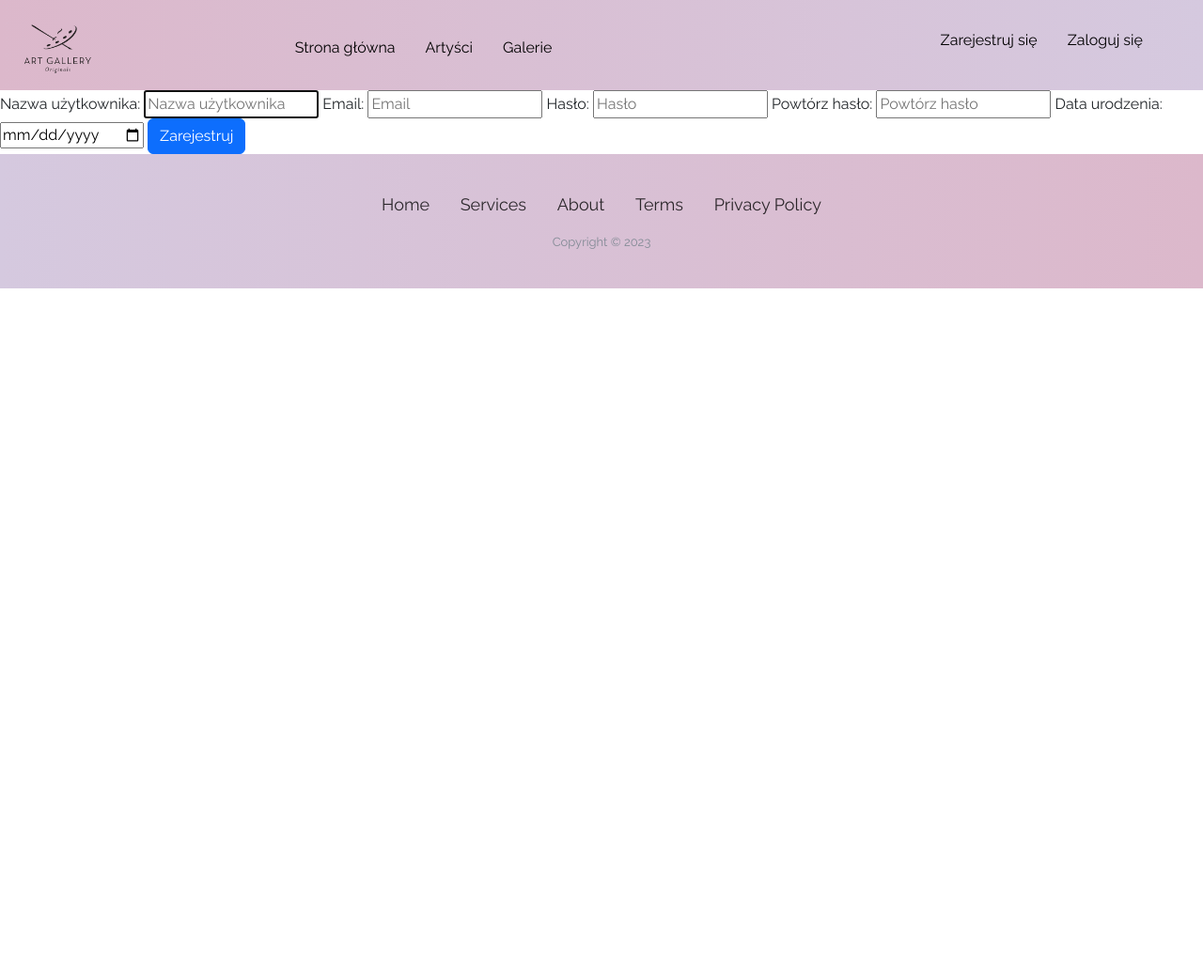
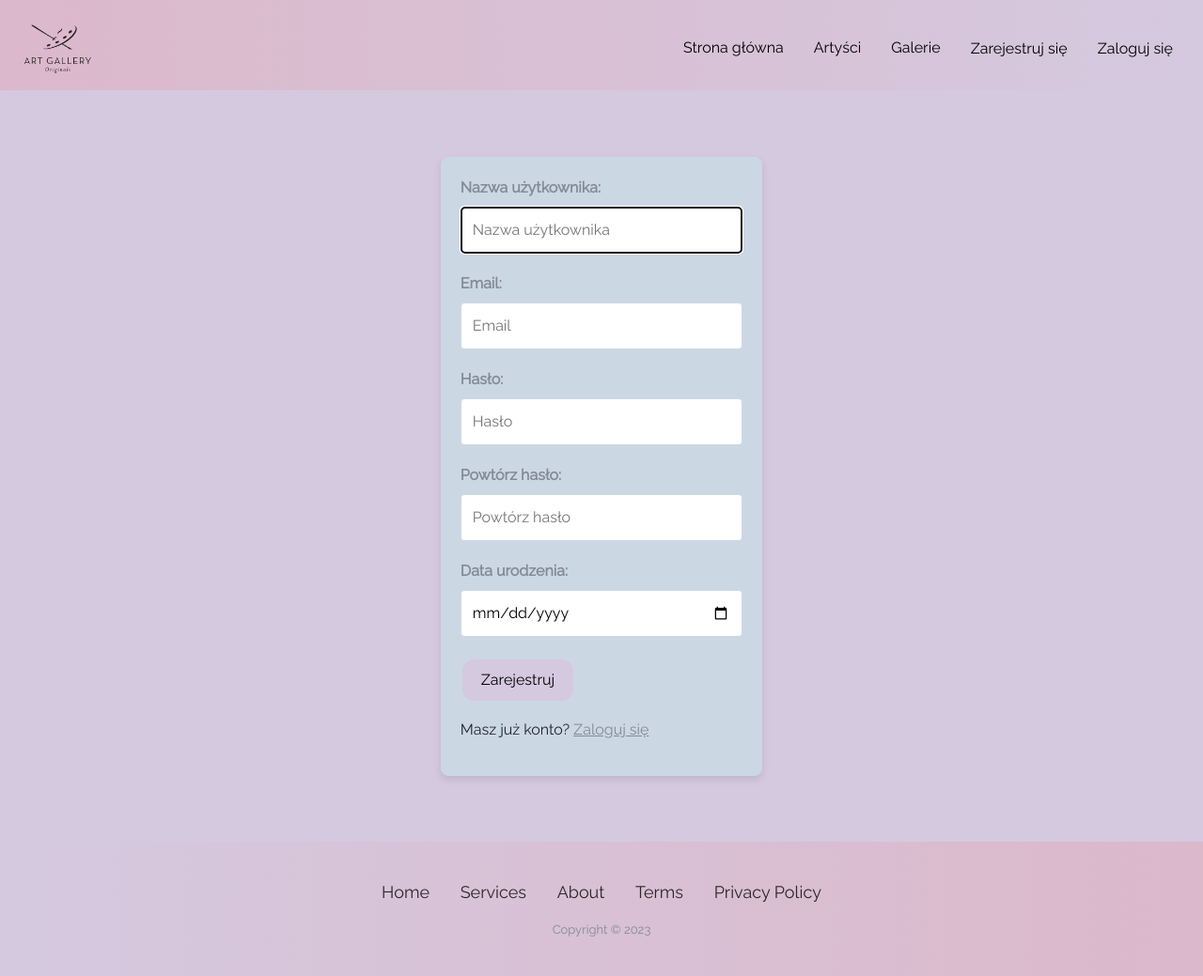
Before and after one commit to werq183/projekt_inzynierski, a Django app: page /signup in a window 1280 px wide. Shown: the whole page at 94% size. Before the commit the page ends 307 px from the top, so only its background shows below. Run offline with Django 4.2, Linux system fonts and the light colour scheme; some libraries are stand-ins or nearby versions.

Commit message:
style: changed displays and colors

```diff
--- a/app/static/css/registration.css
+++ b/app/static/css/registration.css
@@ -1,7 +1,59 @@
 .registration {
   height: 100vh;
   width: 100vw;
-  display: inline-block;
+  display: flex;
   justify-content: center;
   align-items: center;
+  background-color: #d5c9df; /* Kolor tła*/
 }
+
+form {
+  border: 1px solid #ccd7e4;
+  background-color: #ccd7e4;
+  padding: 20px;
+  border-radius: 8px;
+  box-shadow: 0 4px 8px rgba(0, 0, 0, 0.1);
+}
+
+form label {
+  font-weight: bold;
+  display: block;
+  margin-bottom: 8px;
+  color: #828A95;
+}
+
+form input {
+  width: 100%;
+  padding: 12px;
+  margin-bottom: 20px;
+  border: 1px solid #CCD7E4;
+  border-radius: 4px;
+}
+
+
+button.btn.btn-primary {
+  background-color: #d5c9df; /* Kolor przycisku */
+  border: none;
+  color: #000000; /* Kolor tekstu przycisku */
+  padding: 10px 20px;
+  text-align: center;
+  text-decoration: none;
+  display: inline-block;
+  font-size: 16px;
+  margin: 4px 2px;
+  cursor: pointer;
+  border-radius: 12px;
+}
+
+button.btn.btn-primary:hover {
+  background-color: #dcb8cb; /* Kolor hovera przycisku */
+}
+
+.ref{
+  margin-top: 15px;
+}
+
+.ref a{
+  text-decoration: underline;
+  color: #828a95;
+}
--- a/app/static/css/style-base.css
+++ b/app/static/css/style-base.css
@@ -54,14 +54,13 @@ a {
   list-style-type: none;
   margin: 0;
   padding: 0;
+  z-index: 1000;
 }
 
 .menu > li {
   margin: 0 1rem;
   overflow: hidden;
 }
-
-
 
 .menu-button-container {
   display: none;
@@ -126,6 +125,7 @@ a {
     width: 100%;
     justify-content: center;
     align-items: center;
+    z-index: 1000;
   }
   #menu-toggle ~ .menu li {
     height: 0;
@@ -198,3 +198,13 @@ a {
   color: #828A95;
   margin-bottom:0;
 }
+
+.login p, .logged-in-info a, .profile-link a {
+    margin: 0;
+    padding: 0;
+    line-height: normal;
+}
+
+.login, .logged-in-info, .profile-link {
+    vertical-align: middle;
+}
--- a/app/templates/artists.html
+++ b/app/templates/artists.html
@@ -7,6 +7,7 @@
 
 {% block content %}
     <div class="artist-list">
+        <div class="container">
             <div class="artist-list-header">
                 <h2>Artyści</h2>
             </div>
@@ -27,4 +28,5 @@
                 </div>
             </div>
         </div>
+    </div>
 {% endblock %}
--- a/app/templates/base.html
+++ b/app/templates/base.html
@@ -28,40 +28,33 @@
           <li class="menu-item"><a href="{% url 'home' %}">Strona główna</a></li>
           <li class="menu-item"><a href="{% url 'artists' %}">Artyści</a></li>
           <li class="menu-item"><a href="{% url 'galleries' %}">Galerie</a></li>
-        </ul>
-        <span></span>
-        <ul class="menu">
+          {% if not user.is_authenticated %}
             <li class="menu-item">
-                {% if not user.is_authenticated %}
-                    <div class="login mr-right">
+                <div class="login ">
                     <a href="{% url 'signup' %}"><p>Zarejestruj się</p></a>
                 </div>
-                {% endif %}
             </li>
             <li class="menu-item">
-                {% if user.is_authenticated %}
-                    <ul class="menu mr-right">
+                <div class="login ">
+                    <a href="{% url 'signin' %}"><p>Zaloguj się</p></a>
+                </div>
+            </li>
+          {% else %}
             <li class="menu-item">
+                <div class="logged-in-info ">
                     <a class="nav-link">Logged in as {{ user.username }}</a>
-                        </li>
                     <form class="form-inline my-2 my-lg-0" action="{% url 'logout' %}" method="POST">
                         {% csrf_token %}
                         <button class="btn btn-outline-success my-2 my-sm-0" type="submit">Logout</button>
                     </form>
-                    </ul>
+                </div>
             </li>
             <li class="menu-item">
-                {% else %}
-                    <div class="login mr-right">
-                        <a href="{% url 'signin' %}"><p>Zaloguj się</p></a>
+                <div class="profile-link ">
+                    <a href="{% url 'user_profile' user.username %}">Profil</a>
                 </div>
+            </li>
         {% endif %}
-            </li>
-            <li class="menu-item">
-                {% if user.is_authenticated %}
-                    <a href="{% url 'user_profile' user.username %}">Profil </a>
-                {% endif %}
-            </li>
         </ul>
   </nav>
 
--- a/app/templates/signin.html
+++ b/app/templates/signin.html
@@ -2,7 +2,7 @@
 {% load static %}
 
 
-{% block head %}
+{% block css %}
 <link rel="stylesheet" href="{% static 'css/registration.css' %}">
 {% endblock %}
 
@@ -21,6 +21,7 @@
                 {% endfor %}
             {% endif %}
             <button type="submit" class="btn btn-primary">Zaloguj</button>
+            <p class="ref">Nie masz konta? <a href="{% url 'signup' %}">Zarejestruj się</a></p>
         </form>
 
     </main>
--- a/app/templates/signup.html
+++ b/app/templates/signup.html
@@ -1,7 +1,7 @@
 {% extends 'base.html' %}
 {% load static %}
 
-{% block head %}
+{% block css %}
     <link rel="stylesheet" href="{% static 'css/registration.css' %}">
 {% endblock %}
 
@@ -19,9 +19,9 @@
             {{ field.label_tag }} {{ field }}
         {% endfor %}
         <button type="submit" class="btn btn-primary">Zarejestruj</button>
+        <p class="ref">Masz już konto? <a href="{% url 'signin' %}">Zaloguj się</a></p>
     </form>
 
 </main>
 
-
 {% endblock %}
--- a/app/views.py
+++ b/app/views.py
@@ -91,7 +91,7 @@ def user_profile(request, username):
         form = UserProfileForm(request.POST, instance=user)
         if form.is_valid():
             form.save()
-            messages.success(request, 'Profile updated successfully')
+            messages.success(request, 'Dane zaktualizowane pomyślnie.')
             new_username = form.cleaned_data['username']
             return redirect('user_profile', username=new_username)
     else:
```
Also changed, not shown: app/static/css/style-artist-detail.css (+49 -0 lines), app/static/css/style-artists.css (+55 -9 lines), app/static/css/style-home.css (+54 -0 lines), app/static/css/style-profile.css (+46 -0 lines), app/static/js/slider.js (+21 -0 lines), app/templates/artist-detail.html (+11 -3 lines), app/templates/home.html (+7 -8 lines), app/templates/profile.html (+18 -10 lines). Lines whose indentation alone changed are shown as unchanged.
